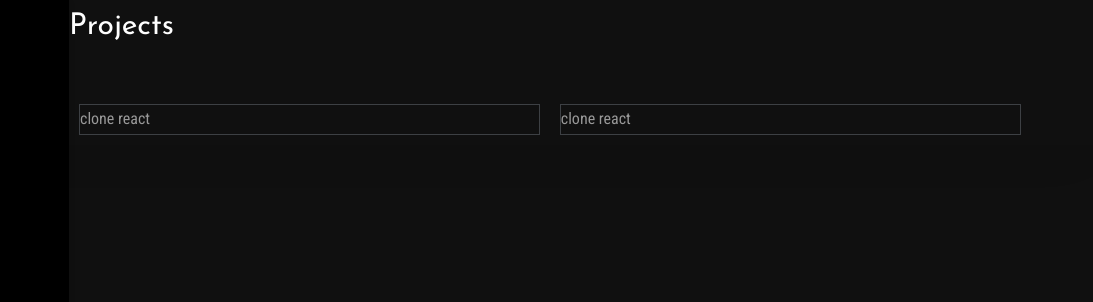
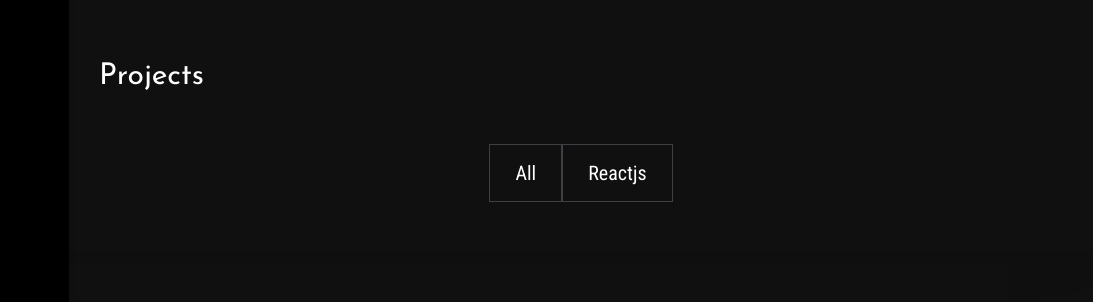
Before and after one commit to missionraj/myself, a plain HTML site: page portfolio.html in a window 1280 px wide. Shown: the top 302 px of the page, 187-1280 px from the left. Drawn offline with nearby package versions, Linux system fonts and the light colour scheme.

Commit message:
making chnages in portfolio

```diff
--- a/assets/css/portfolio.css
+++ b/assets/css/portfolio.css
@@ -8,3 +8,18 @@
     margin : 10px;
     flex-basis: 45%;
 }
+.portfolio__stackTitles {
+    display: flex;
+    justify-content: center;
+}
+.portfolio__stackTitles > div {
+    border: 1px solid rgba(166, 175, 189, 0.3);
+    padding: 0.50em 1.25em;
+    font-size : 20px;
+    font-weight: 500;
+    color:#fff;
+}
+.portfolio__projects {
+    display: flex;
+
+}
--- a/portfolio.html
+++ b/portfolio.html
@@ -72,27 +72,18 @@
     <!-- START: Aside -->
 
     <div class="page-wrapper">
-
-
-		<!-- START: RESUME -->
-
-		<section class="" id="resume">
-			<div class="">
-				<div class="section-head">
-					<h2>Projects</h2>
-                </div>
-                <div class="portfolio__projectContainer">
-                    <div class="portfolio__project b-box">
-                        clone react
-                    </div>
-                    <div class="portfolio__project b-box">
-                        clone react
-                    </div>
-                </div>
+		<div class="section">
+			<div class="section-head">
+				<h2>Projects</h2>
 			</div>
-		</section>
-
-		<!-- END: RESUME -->
+			<div class="portfolio__stackTitles" >
+				<div> All </div>
+				<div> Reactjs </div>
+			</div>
+			<div class="portfolio__projects">
+				<div> </div>
+			</div>
+		</div>
 
 	</div>
 
```
Also changed, not shown: assets/css/main.css (+2 -8 lines).
